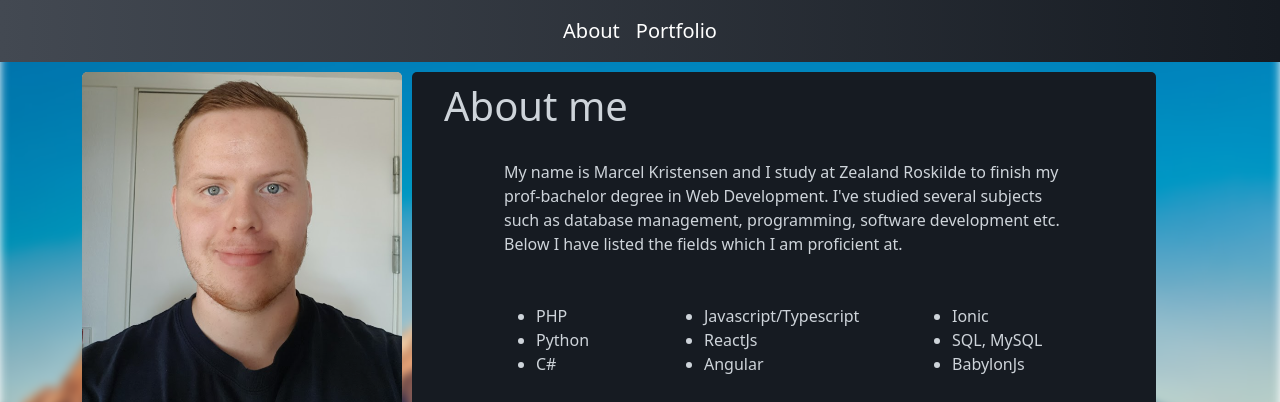
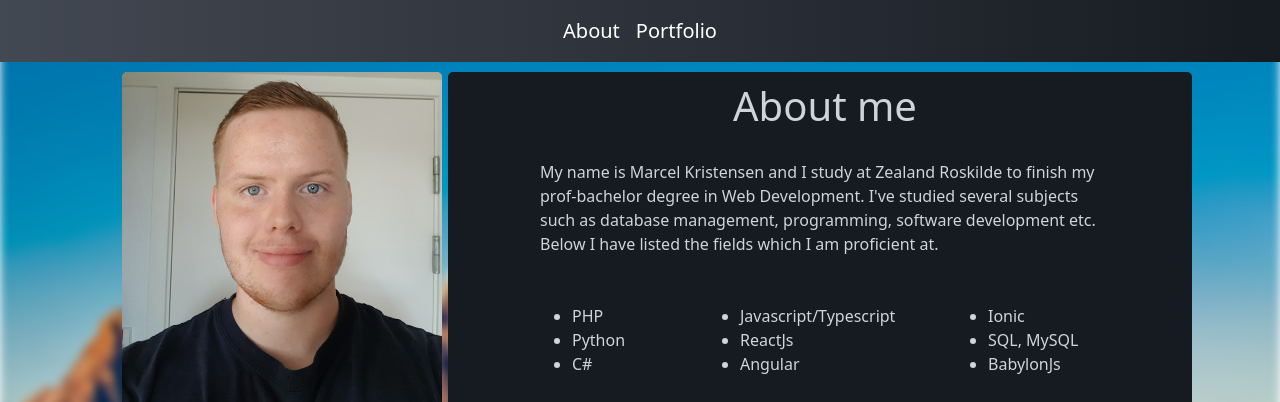
Before and after one commit to MarcelKristensen/boostrap_portfolio, a website: page index.html in a window 1280 px wide. Shown: the top 402 px of the page. Drawn offline with Linux system fonts and the light colour scheme.

Commit message:
Text alignment and margins on desc

```diff
--- a/index.html
+++ b/index.html
@@ -64,21 +64,23 @@
                             </ul>
                         </div>
 
-              <div class="about-description col-lg-8">
+                        <div class="about-description col-lg-8 mx-auto">
                             <h1>About me</h1>
                             <p class="desc-margins">
                                 My name is Marcel Kristensen and I study at Zealand Roskilde to finish my prof-bachelor degree
                                 in Web Development. I've studied several subjects such as database management,
-                    programming, software development etc. Below I have listed the fields which I am proficient at.</p>
+                                programming, software development etc. Below I have listed the fields which I am proficient at.
+                            </p>
+
                         <div class="row mt-5">
                             <div class="col-md-4">
                                 <ul class="ul-margins">
                                     <li>PHP</li>
                                     <li>Python</li>
                                     <li>C#</li>
-
                                 </ul>
                             </div>
+
                             <div class="col-md-4">
                                 <ul>
                                     <li>Javascript/Typescript</li>
--- a/scss/sections/_about.scss
+++ b/scss/sections/_about.scss
@@ -6,6 +6,7 @@
     width: 20rem;
     padding: 0;
     border: 0;
+    margin-left: 40px;
 
     img {
         border-top-left-radius: 5px;
@@ -46,6 +47,7 @@
     h1 {
         padding: 10px;
         margin-left: 10px;
+        text-align: center;
     }
 }
 
```
Also changed, not shown: assets/css/style.css, 1 other file. Lines whose indentation alone changed are shown as unchanged.
